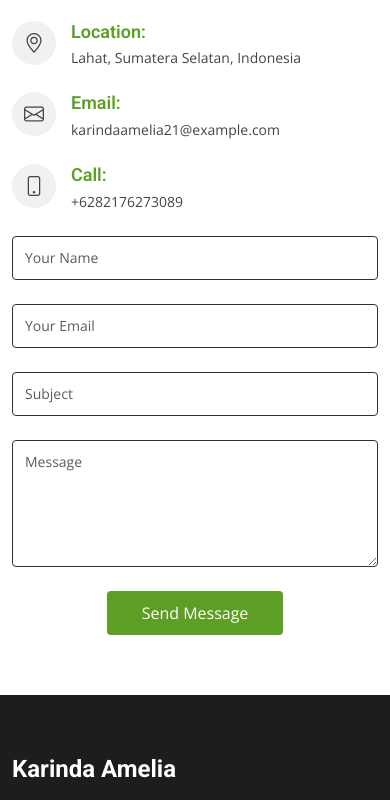
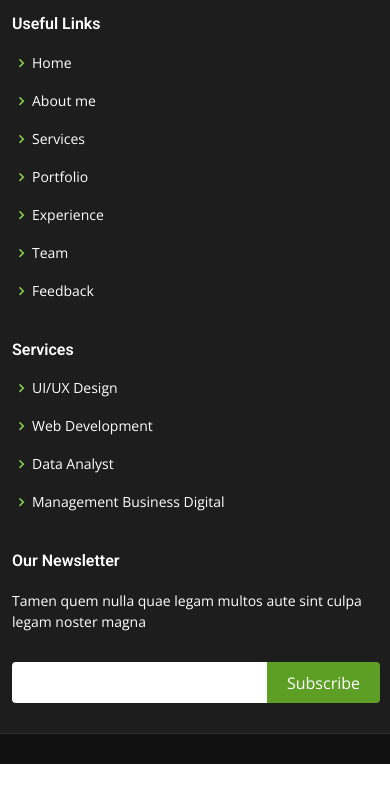
Before and after one commit to karindaamelia/PortfolioKarindaAmelia, a plain HTML site: page index.html in a window 390 px wide. Shown: the part 10692-11492 px from the top of the page. After the commit the page ends 11456 px from the top, so only its background shows below. Drawn offline with nearby package versions, Linux system fonts and the light colour scheme.

Commit message:
Update Section

```diff
--- a/assets/css/style.css
+++ b/assets/css/style.css
@@ -750,138 +750,6 @@ section {
 }
 
 /*--------------------------------------------------------------
-# Contact Section
---------------------------------------------------------------*/
-.contact .info-item+.info-item {
-  margin-top: 40px;
-}
-
-.contact .info-item i {
-  font-size: 20px;
-  color: #444444;
-  float: left;
-  width: 44px;
-  height: 44px;
-  background: #f1f1f1;
-  display: flex;
-  justify-content: center;
-  align-items: center;
-  border-radius: 50px;
-  transition: all 0.3s ease-in-out;
-  margin-right: 15px;
-}
-
-.contact .info-item h4 {
-  padding: 0;
-  font-size: 18px;
-  font-weight: 600;
-  margin-bottom: 5px;
-  color: #5c9f24;
-}
-
-.contact .info-item p {
-  padding: 0;
-  margin-bottom: 0;
-  font-size: 14px;
-}
-
-.contact .info-item:hover i {
-  background: var(--color-primary);
-  color: #5c9f24;
-}
-
-.contact .php-email-form {
-  width: 100%;
-}
-
-.contact .php-email-form .form-group {
-  padding-bottom: 8px;
-}
-
-.contact .php-email-form .error-message {
-  display: none;
-  color: #fff;
-  background: #df1529;
-  text-align: left;
-  padding: 15px;
-  font-weight: 600;
-}
-
-.contact .php-email-form .error-message br+br {
-  margin-top: 25px;
-}
-
-.contact .php-email-form .sent-message {
-  display: none;
-  color: #fff;
-  background: var(--color-primary);
-  text-align: center;
-  padding: 15px;
-  font-weight: 600;
-}
-
-.contact .php-email-form .loading {
-  display: none;
-  background: var(--color-secondary);
-  text-align: center;
-  padding: 15px;
-  color: rgba(255, 255, 255, 0.6);
-}
-
-.contact .php-email-form .loading:before {
-  content: "";
-  display: inline-block;
-  border-radius: 50%;
-  width: 24px;
-  height: 24px;
-  margin: 0 10px -6px 0;
-  border: 3px solid var(--color-primary);
-  border-top-color: var(--color-secondary);
-  animation: animate-loading 1s linear infinite;
-}
-
-.contact .php-email-form input,
-.contact .php-email-form textarea {
-  border-radius: 4px;
-  box-shadow: none;
-  font-size: 14px;
-  background-color: var(--color-secondary);
-  border: 1px solid #2e3133;
-}
-
-.contact .php-email-form input {
-  height: 44px;
-}
-
-.contact .php-email-form textarea {
-  padding: 10px 12px;
-}
-
-.contact .php-email-form button[type=submit] {
-  background: #5c9f24;
-  border: 0;
-  padding: 10px 35px;
-  color: #fff;
-  transition: 0.4s;
-  border-radius: 4px;
-}
-
-.contact .php-email-form button[type=submit]:hover {
-  background: rgba(39, 167, 118, 0.8);
-  background: black;
-}
-
-@keyframes animate-loading {
-  0% {
-    transform: rotate(0deg);
-  }
-
-  100% {
-    transform: rotate(360deg);
-  }
-}
-
-/*--------------------------------------------------------------
 # Footer
 --------------------------------------------------------------*/
 #footer {
--- a/index.html
+++ b/index.html
@@ -425,76 +425,6 @@
       </div>
     </section><!-- End Featured Section -->
 
-
-    <!-- ======= Contact Section ======= -->
-    <section id="contact" class="contact">
-      <div class="container">
-        <div class="row gy-4 justify-content-center">
-
-          <div class="section-title">
-            <h2>Contact</h2>
-            <p>Magnam dolores commodi suscipit. Necessitatibus eius consequatur ex aliquid fuga eum quidem. Sit sint consectetur velit. Quisquam quos quisquam cupiditate. Et nemo qui impedit suscipit alias ea. Quia fugiat sit in iste officiis commodi quidem hic quas.</p>
-          </div>
-          <div class="col-lg-3">
-            <div class="info-item d-flex">
-              <i class="bi bi-geo-alt flex-shrink-0"></i>
-              <div>
-                <h4>Location:</h4>
-                <p>Lahat, Sumatera Selatan, Indonesia</p>
-              </div>
-            </div>
-          </div><!-- End Info Item -->
-
-          <div class="col-lg-3">
-            <div class="info-item d-flex">
-              <i class="bi bi-envelope flex-shrink-0"></i>
-              <div>
-                <h4>Email:</h4>
-                <p>karindaamelia21@example.com</p>
-              </div>
-            </div>
-          </div><!-- End Info Item -->
-
-          <div class="col-lg-3">
-            <div class="info-item d-flex">
-              <i class="bi bi-phone flex-shrink-0"></i>
-              <div>
-                <h4>Call:</h4>
-                <p>+6282176273089</p>
-              </div>
-            </div>
-          </div><!-- End Info Item -->
-        </div>
-
-        <div class="row justify-content-center mt-4">
-          <div class="col-lg-9">
-            <form action="forms/contact.php" method="post" role="form" class="php-email-form">
-              <div class="row">
-                <div class="col-md-6 form-group">
-                  <input type="text" name="name" class="form-control" id="name" placeholder="Your Name" required>
-                </div>
-                <div class="col-md-6 form-group mt-3 mt-md-0">
-                  <input type="email" class="form-control" name="email" id="email" placeholder="Your Email" required>
-                </div>
-              </div>
-              <div class="form-group mt-3">
-                <input type="text" class="form-control" name="subject" id="subject" placeholder="Subject" required>
-              </div>
-              <div class="form-group mt-3">
-                <textarea class="form-control" name="message" rows="5" placeholder="Message" required></textarea>
-              </div>
-              <div class="my-3">
-                <div class="loading">Loading</div>
-                <div class="error-message"></div>
-                <div class="sent-message">Your message has been sent. Thank you!</div>
-              </div>
-              <div class="text-center"><button type="submit">Send Message</button></div>
-            </form>
-          </div><!-- End Contact Form -->
-        </div>
-      </div>
-    </section><!-- End Contact Section -->
-
   </main><!-- End #main -->
 
   <footer id="footer">
```
